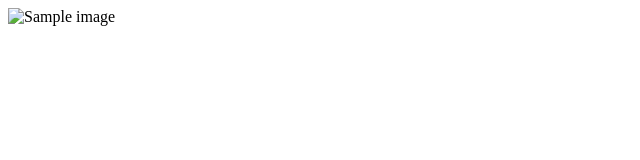
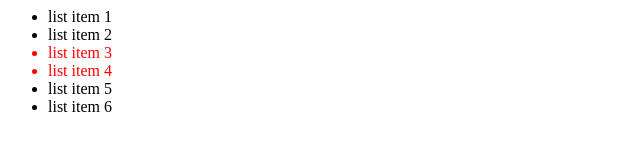
Before and after one commit to drewemartin/jquery_fundamentals, a plain HTML site: page this_simple_example.html in a window 1280 px wide. Shown: the whole page, without its empty margins (0-640 px from the left). Drawn offline with nearby package versions, Linux system fonts and the light colour scheme.

Commit message:
completed Jquery exercises

```diff
--- a/this_simple_example.html
+++ b/this_simple_example.html
@@ -5,14 +5,24 @@
    <script type="text/javascript" language="javascript">
 
    $(document).ready(function() {
-      $("#myimg").attr("src", "/images/jquery.jpg");
+      $("li").filter(".middle").addClass("selected");
    });
 
    </script>
+   <style>
+      .selected { color:red; }
+  </style>
 </head>
 <body>
    <div>
-      <img id="myimg" src="/wrongpath.jpg" alt="Sample image" />
+   <ul>
+     <li class="top">list item 1</li>
+     <li class="top">list item 2</li>
+     <li class="middle">list item 3</li>
+     <li class="middle">list item 4</li>
+     <li class="bottom">list item 5</li>
+     <li class="bottom">list item 6</li>
+   </ul>
    </div>
 </body>
 </html>
```
Also changed, not shown: index.html (+12 -12 lines), jquery_exercises.js (+92 -0 lines).
